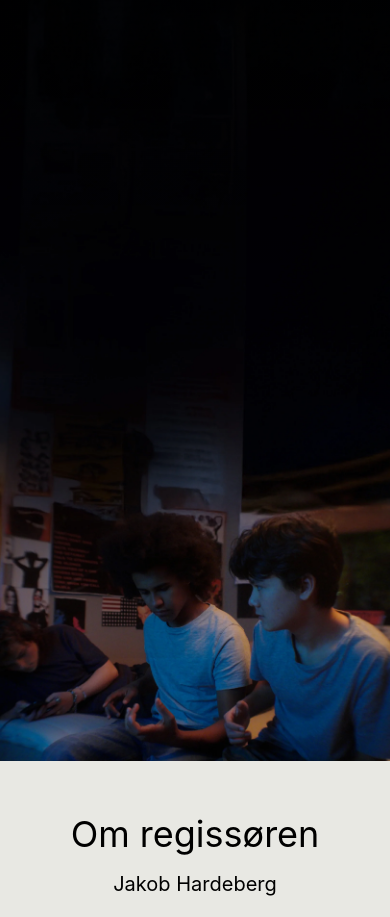
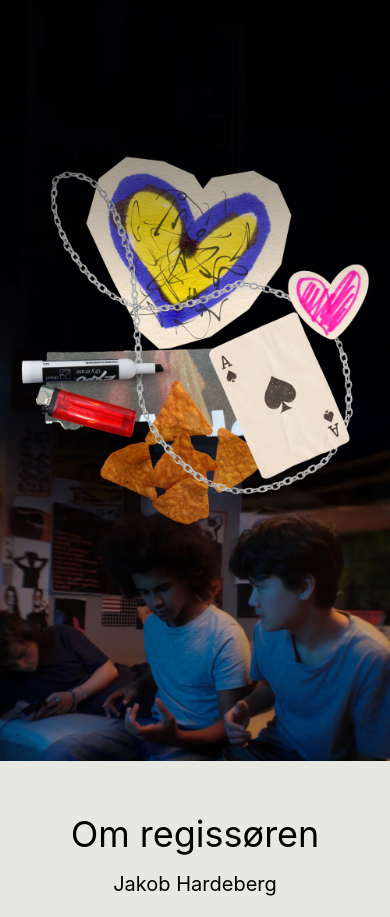
Before and after one commit to LineSvensen/brytningstid, a React (Vite) app: page / in a window 390 px wide. Shown: the part 2600-3517 px from the top of the page. Built offline with nearby package versions, Linux system fonts and the light colour scheme; a web font is replaced by a local one.

Commit message:
design testing

```diff
--- a/src/components/SectionOne/index.jsx
+++ b/src/components/SectionOne/index.jsx
@@ -6,7 +6,14 @@ import imgTrePersTo from "../../assets/kopi-bg.jpg";
 import bgSky from "../../assets/bgbg.png";
 import bgPapir from "../../assets/pap.png";
 import bgPapMob from "../../assets/pap-mob.png";
-import imgStuff from "../../assets/stuff.png";
+import stuff from "../../assets/stuff.png";
+import chain from "../../assets/chain.png";
+import sharpie from "../../assets/sharpie.png";
+import blackHeart from "../../assets/blackheart.png";
+import yellowHeart from "../../assets/yellowheart.png";
+import pinkLighter from "../../assets/lighterpink.png";
+import chips from "../../assets/chips.png";
+import spar from "../../assets/spar.png";
 
 export default function SecOne() {
   return (
@@ -110,6 +117,20 @@ export default function SecOne() {
           "
         />
 
+        <img
+          src={pinkLighter}
+          alt=""
+          className=" hidden sm:block
+
+            inset-0
+            w-80
+            h-80
+            object-fill
+            z-0
+
+          "
+        />
+
         {/* TEKST */}
         <p
           className="
@@ -138,6 +159,20 @@ export default function SecOne() {
           være ung - en film om nærhet, vennskap og alt det som gjør
           ungdomstiden både intens og tidløs.
         </p>
+        <img
+          src={chips}
+          alt=""
+          className=" hidden sm:block
+
+            inset-0
+            w-90
+            h-90
+            rotate-90
+            object-fill
+            z-0
+
+          "
+        />
       </div>
     </div>
   );
--- a/src/components/SectionThree/index.jsx
+++ b/src/components/SectionThree/index.jsx
@@ -2,6 +2,7 @@ import bg3 from "../../assets/bg-03.webp";
 import DirSec from "../DirectorSection";
 import ContactSec from "../ContactSection";
 import { SponsSec } from "../Sponsors";
+import stuff from "../../assets/stuff.png";
 
 export default function SecThree() {
   return (
@@ -10,6 +11,19 @@ export default function SecThree() {
         className="min-h-[100dvh]  bg-fixed bg-bottom bg-cover flex items-center justify-center"
         style={{ backgroundImage: `url(${bg3})` }}
       >
+        <img
+          src={stuff}
+          alt=""
+          className=" sm:hidden
+
+            inset-0
+            w-100
+            h-100
+            object-fill
+            z-0
+
+          "
+        />
         <h2 className="text-white  text-5xl font-bold"></h2>
       </section>
 
--- a/src/components/SectionTwo/index.jsx
+++ b/src/components/SectionTwo/index.jsx
@@ -105,24 +105,15 @@ export default function SecTwo() {
 
           "
           /> */}
-          <img
-            src={stuff}
-            alt=""
-            className=" hidden
+        </div>
 
-            inset-0
-            w-100
-            h-100
-            object-fill
-            z-0
 
-          "
-          />
-        </div>
 
         {/* Fade til svart */}
         <div className="absolute bottom-0 left-0 w-full h-96 bg-gradient-to-b from-transparent to-black pointer-events-none" />
       </section>
+
+
 
       <section
         id="trailer"
@@ -143,6 +134,7 @@ export default function SecTwo() {
           </div>
         </div>
       </section>
+
     </>
   );
 }
```
